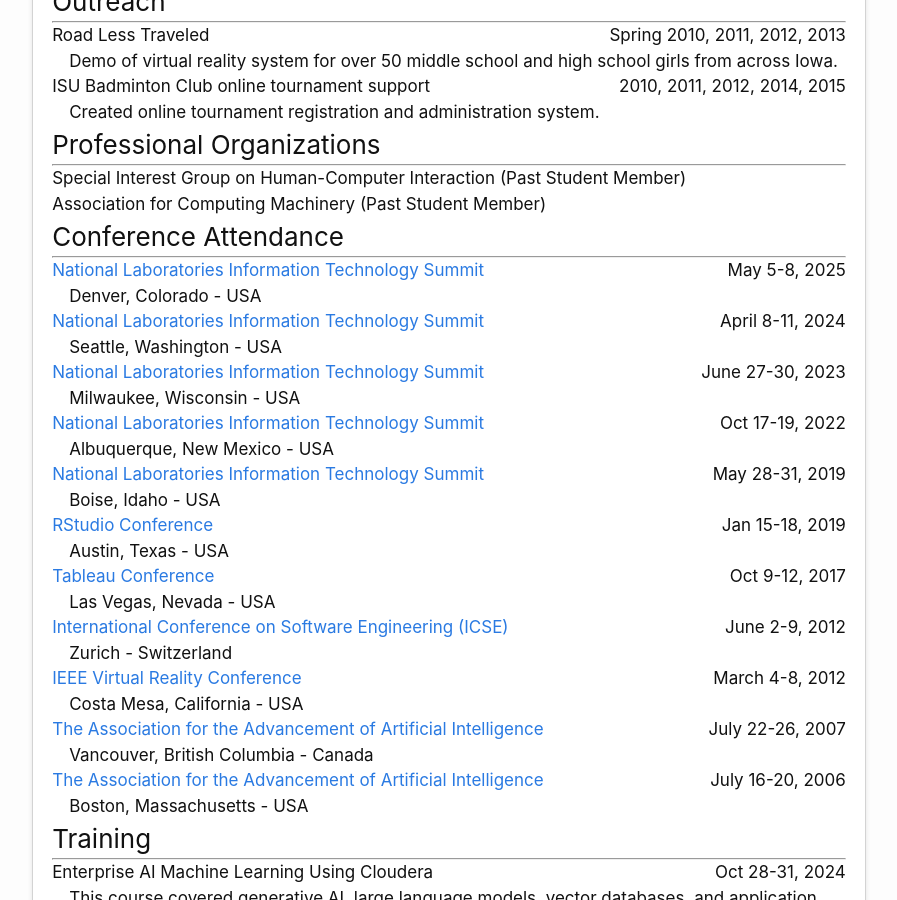
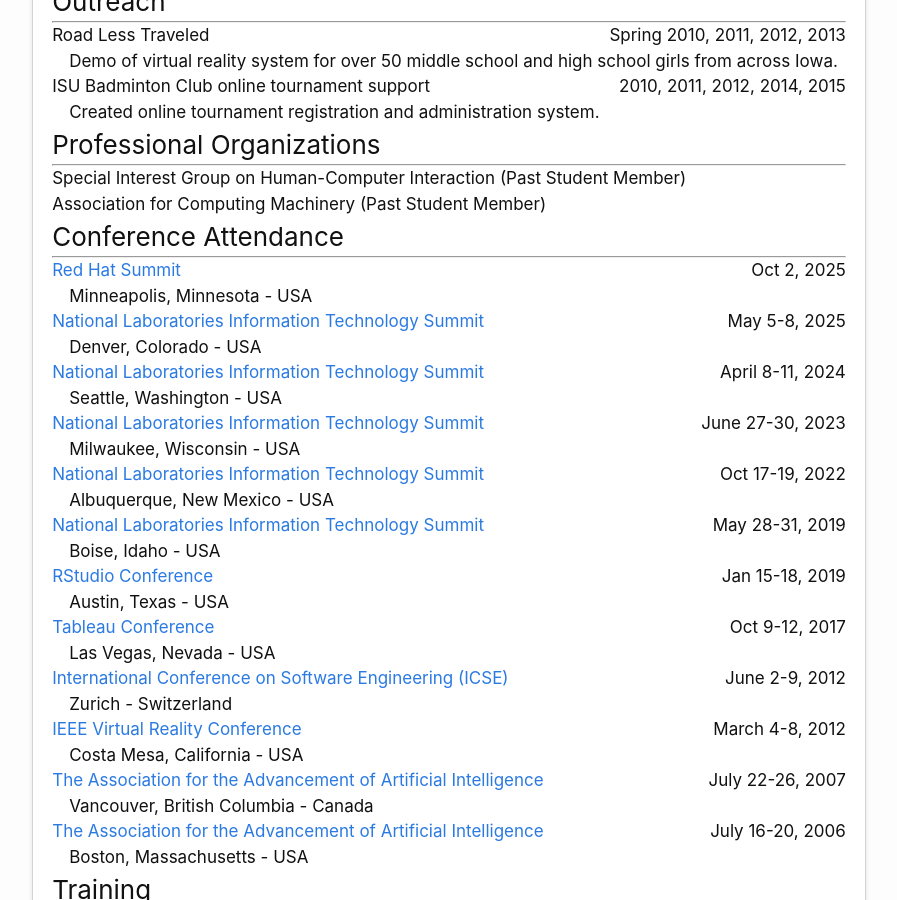
Before and after one commit to carlsonp/carlsonp.github.io, a Jekyll site: the page built from cv.md, in a window 1280 px wide and 900 px high, scrolled down 4489 px. Shown: the whole window, without its empty margins (191-1088 px from the left). Built offline with Jekyll 4.4.1, drawn with Linux system fonts in a browser that asks for light colours.

Commit message:
add Red Hat Summit conference

```diff
--- a/_data/conferences.json
+++ b/_data/conferences.json
@@ -1,4 +1,12 @@
 [
+    {
+        "title": "Red Hat Summit",
+        "date": "Oct 2, 2025",
+        "city": "Minneapolis",
+        "state": "Minnesota",
+        "country": "USA",
+        "url": "https://www.redhat.com/en/summit/connect/minneapolis-2025"
+    },
     {
         "title": "National Laboratories Information Technology Summit",
         "date": "May 5-8, 2025",
```
